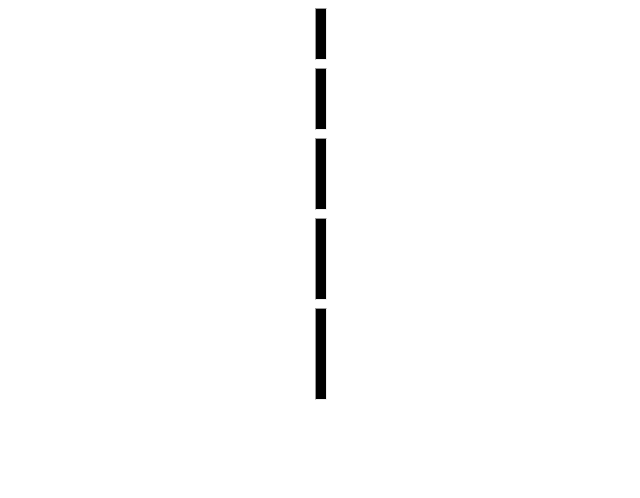
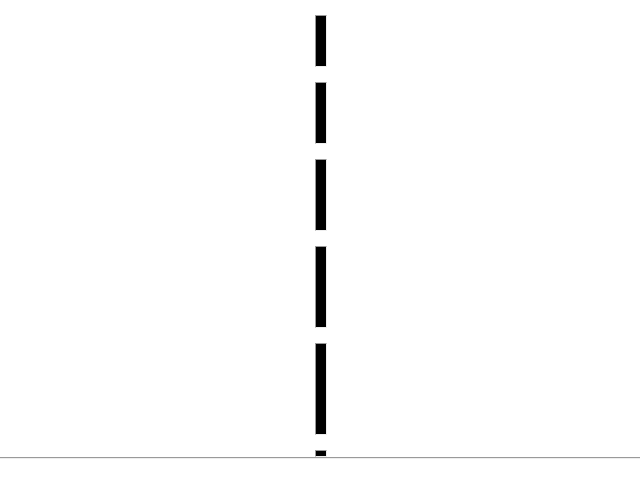
Before and after one commit to RRC-sys/ExercicioHtml1, a plain HTML site: page atividade6.html in a window 1280 px wide. Shown: the whole page, without its empty margins (319-959 px from the left). Drawn offline with Linux system fonts and the light colour scheme.

Commit message:
continuação atividade

```diff
--- a/atividade6.html
+++ b/atividade6.html
@@ -7,6 +7,12 @@
     <style>
         hr {
             background-color: #000;
+            margin: 0 auto;
+            margin-top: 15px;
+        }
+
+        hr:last-child {
+            margin-top: 0px;
         }
     </style>
 </head>
@@ -16,5 +22,7 @@
     <hr style="width: 10px; height: 70px;">
     <hr style="width: 10px; height: 80px;">
     <hr style="width: 10px; height: 90px;">
+    <hr style="width: 10px; height: 5px;">
+    <hr >
 </body>
 </html>
```
